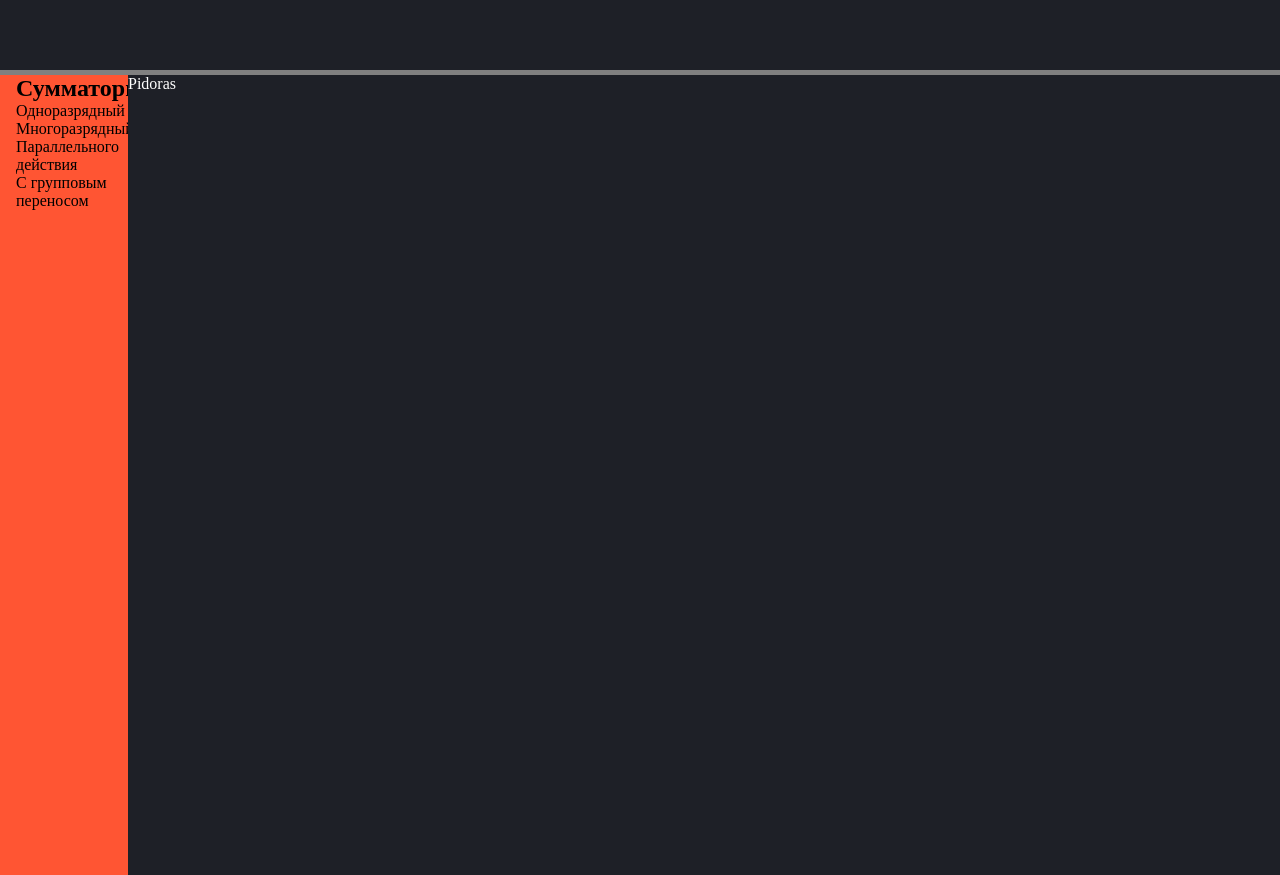
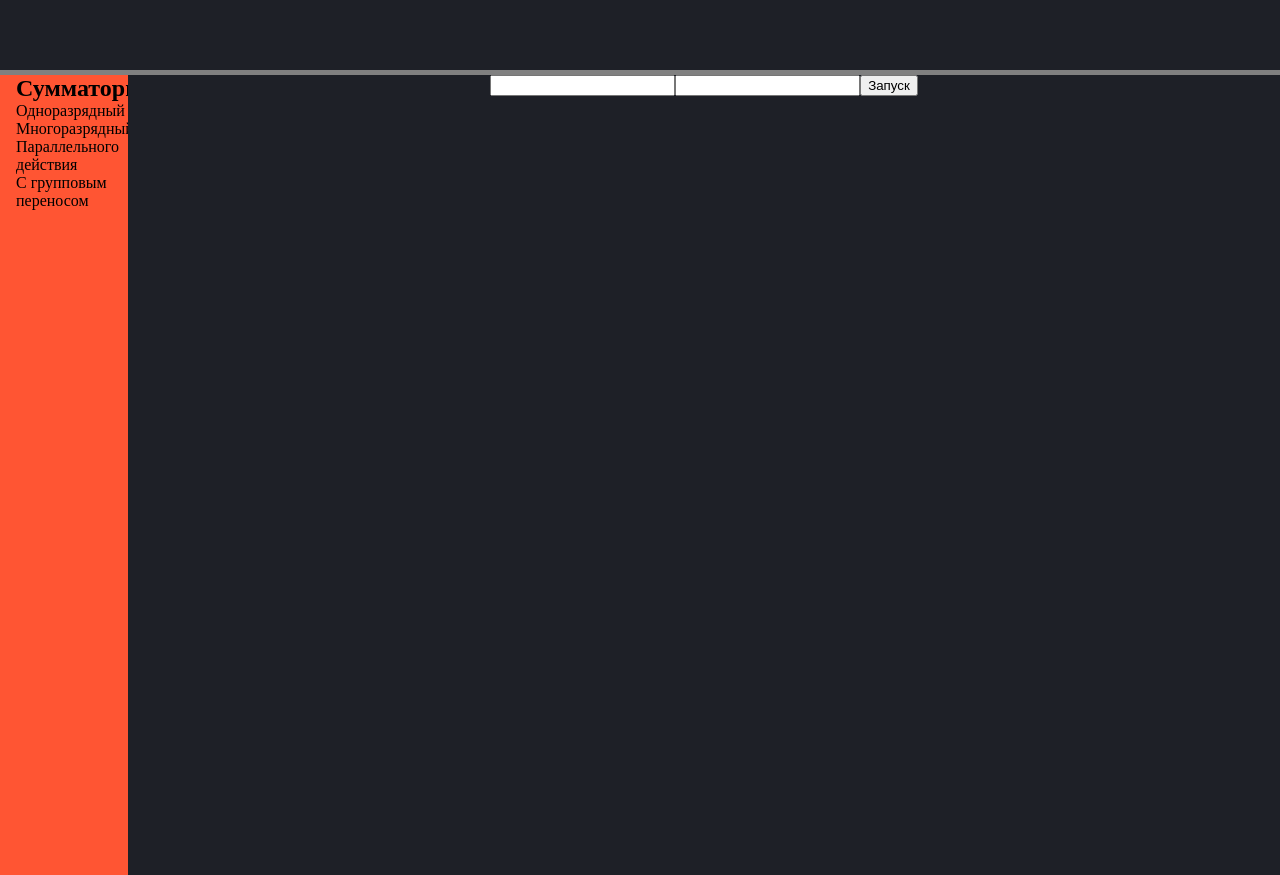
Before and after one commit to Aneemy/computer-architecture-lms, a React (Create React App) app: page / in a window 1280 px wide. Built offline with nearby package versions, Linux system fonts and the light colour scheme.

Commit message:
input added

```diff
--- a/package.json
+++ b/package.json
@@ -6,9 +6,10 @@
     "@testing-library/jest-dom": "^5.16.5",
     "@testing-library/react": "^13.4.0",
     "@testing-library/user-event": "^13.5.0",
+    "git": "^0.1.5",
     "react": "^18.2.0",
     "react-dom": "^18.2.0",
-    "react-scripts": "5.0.1",
+    "react-scripts": "^5.0.1",
     "web-vitals": "^2.1.4"
   },
   "scripts": {
--- a/src/App.js
+++ b/src/App.js
@@ -3,6 +3,7 @@ import SideBar from "./components/SideBar";
 import Body from "./components/Body";
 import './components/styles/nullstyle.css';
 import Header from "./components/Header";
+import SumInput from "./components/summators/SumInput";
 
 function App() {
   return (
@@ -10,7 +11,9 @@ function App() {
         <Header/>
         <div style={{display:"flex"}}>
             <SideBar/>
-            <Body/>
+            <Body>
+                <SumInput/>
+            </Body>
         </div>
     </div>
   );
--- a/src/components/Body.jsx
+++ b/src/components/Body.jsx
@@ -1,10 +1,12 @@
 import React from 'react';
 import classes from "./styles/Body.module.css";
 
-const Body = () => {
+const Body = (props) => {
     return (
         <div className={classes.Body}>
-        Pidoras
+            <div className={classes.Container}>
+            {props.children}
+            </div>
         </div>
     );
 };
--- a/src/components/styles/Body.module.css
+++ b/src/components/styles/Body.module.css
@@ -1,6 +1,13 @@
 .Body{
+    display: flex;
+    justify-content: center;
     background: #1e2027;
     color: white;
     width: 100%;
     min-height: 100vh;
 }
+.Container{
+    display: flex;
+    justify-content: center;
+    min-width: 100%;
+}
--- /dev/null
+++ b/src/components/summators/SumInput.jsx
@@ -0,0 +1,32 @@
+import React from 'react';
+import classes from "./styles/SumInput.module.css";
+const SumInput = () => {
+    const firstRef = React.useRef(null);
+    const secondRef = React.useRef(null);
+    const firstInput = firstRef.current;
+    const secondInput = secondRef.current;
+    function convertToBinary(x) {
+        let bin = 0;
+        let rem, i = 1, step = 1;
+        while (x !== 0) {
+            rem = x % 2;
+            x = parseInt(x / 2);
+            bin = bin + rem * i;
+            i = i * 10;
+        }
+        return bin;
+    }
+
+
+    return (
+        <div className="classes.input__form">
+            <form action="">
+                <input type="text" ref = {firstRef} className={classes.input__field}/>
+                <input type="text" ref = {secondRef} className={classes.input__field}/>
+                <input type="button" value="Запуск" className={classes.input__button} onClick={()=>console.log(convertToBinary(firstInput.value),convertToBinary(secondInput.value))}/>
+            </form>
+        </div>
+    );
+};
+
+export default SumInput;
--- /dev/null
+++ b/src/components/summators/styles/SumInput.module.css
@@ -0,0 +1,9 @@
+.input__form{
+    border: 2px teal solid;
+}
+.input__field{
+
+}
+.input__button{
+
+}
```
Also changed, not shown: 1 other file (tests, documents, lock files or other folders).
